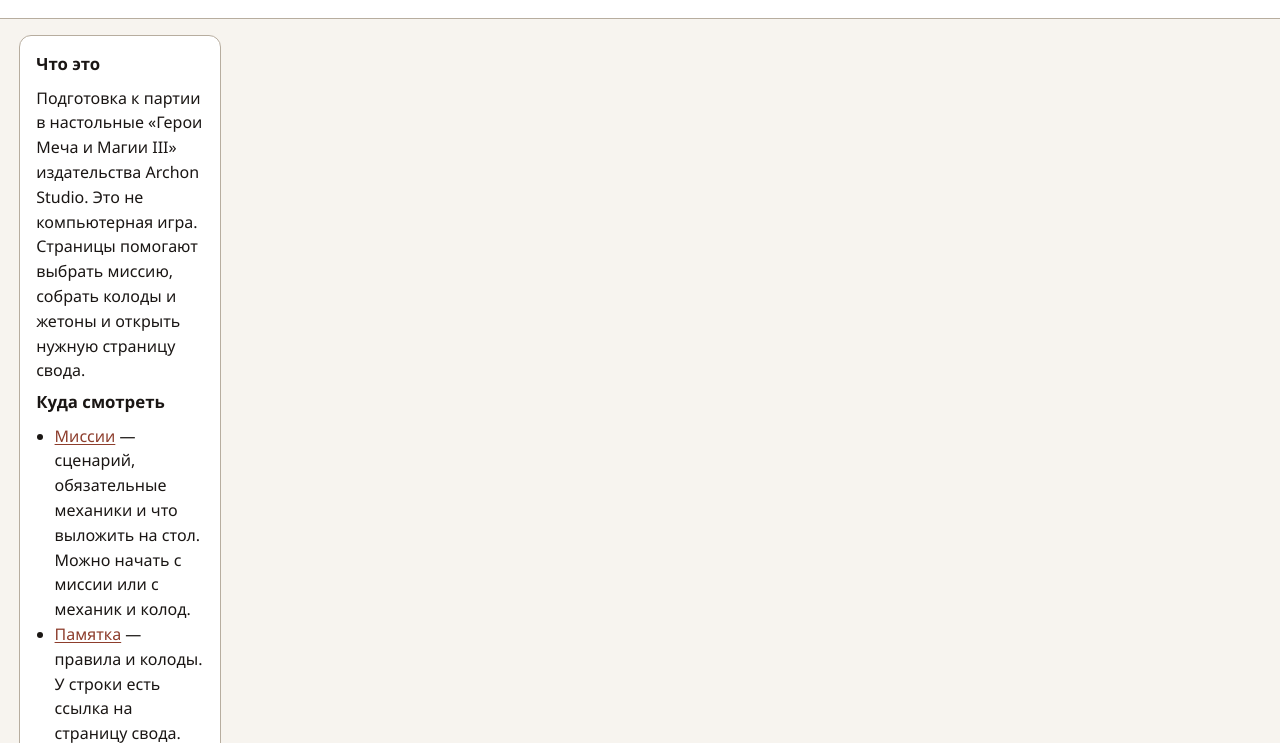
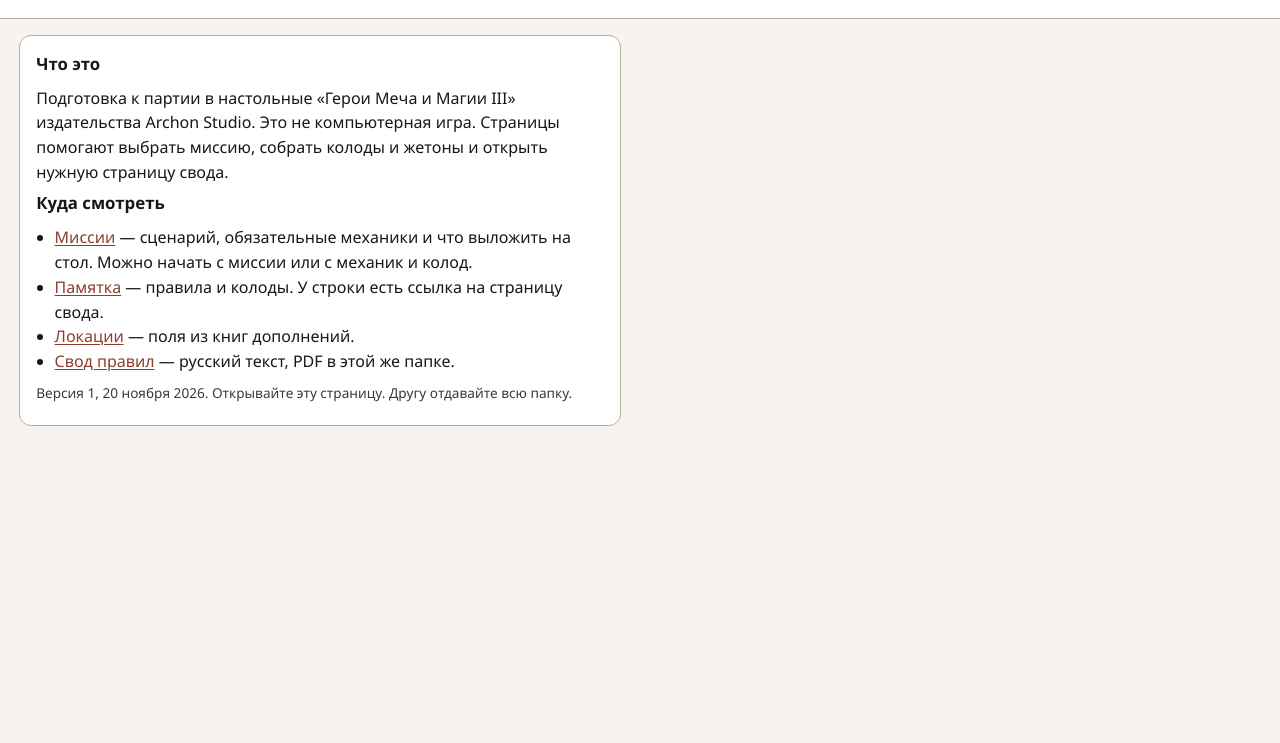
Before and after one commit to pomoricus/homm3bg-missions-setup, a plain HTML site: page index.html in a window 1280 px wide. Shown: the part 54-797 px from the top of the page. Drawn offline with Linux system fonts and the light colour scheme.

Commit message:
Починить ширину стартовой страницы.
Текст больше не сидит в колонке бокового меню.

Co-authored-by: Cursor <cursoragent@cursor.com>

```diff
--- a/theme.css
+++ b/theme.css
@@ -102,6 +102,8 @@ button { cursor: pointer; }
 button:hover, select:hover, input:hover, .app a:hover { border-color: var(--accent); }
 label { display: flex; flex-direction: column; gap: 0.2rem; font-size: 0.78rem; color: var(--muted); }
 .layout { display: grid; grid-template-columns: 15rem 1fr; }
+.layout:not(:has(nav.side)) { display: block; }
+.layout:not(:has(nav.side)) main { max-width: 40rem; }
 nav.side {
   position: sticky;
   top: var(--head);
```
